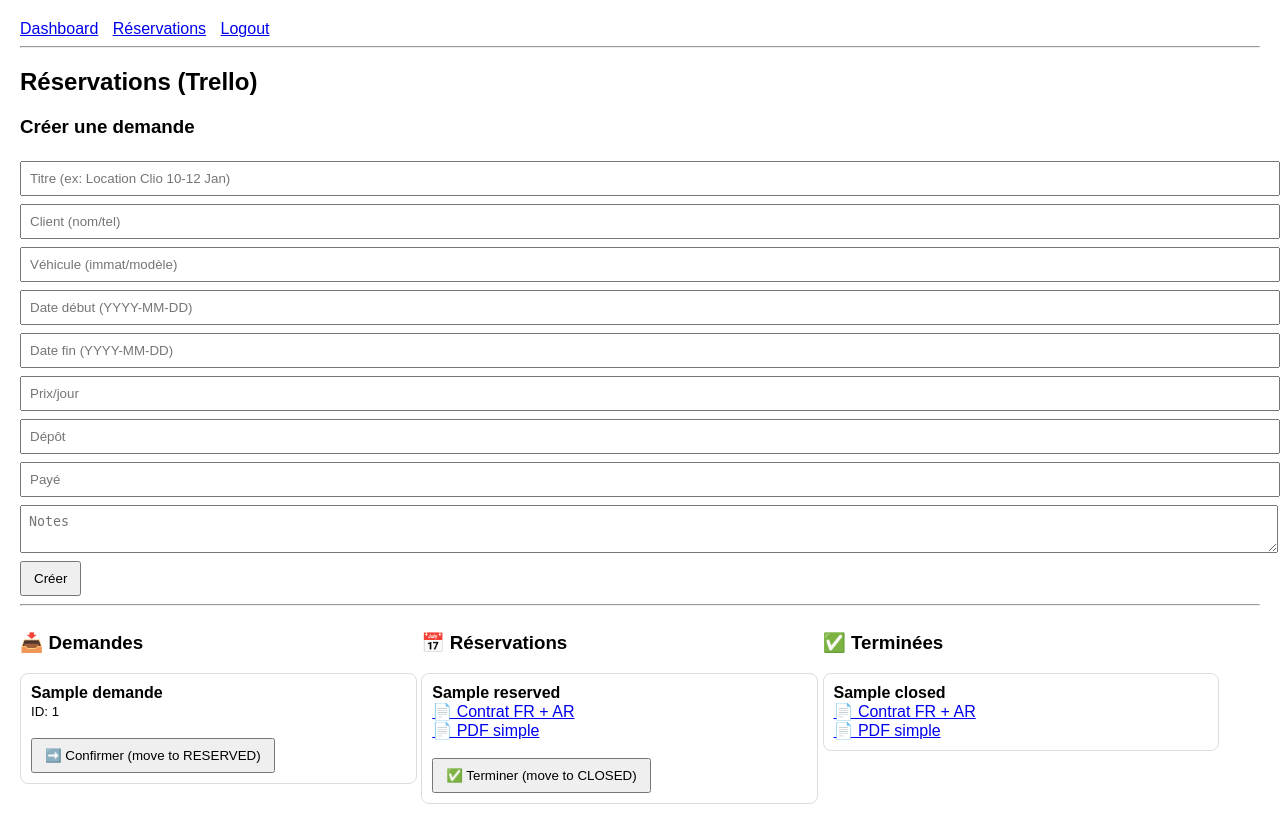
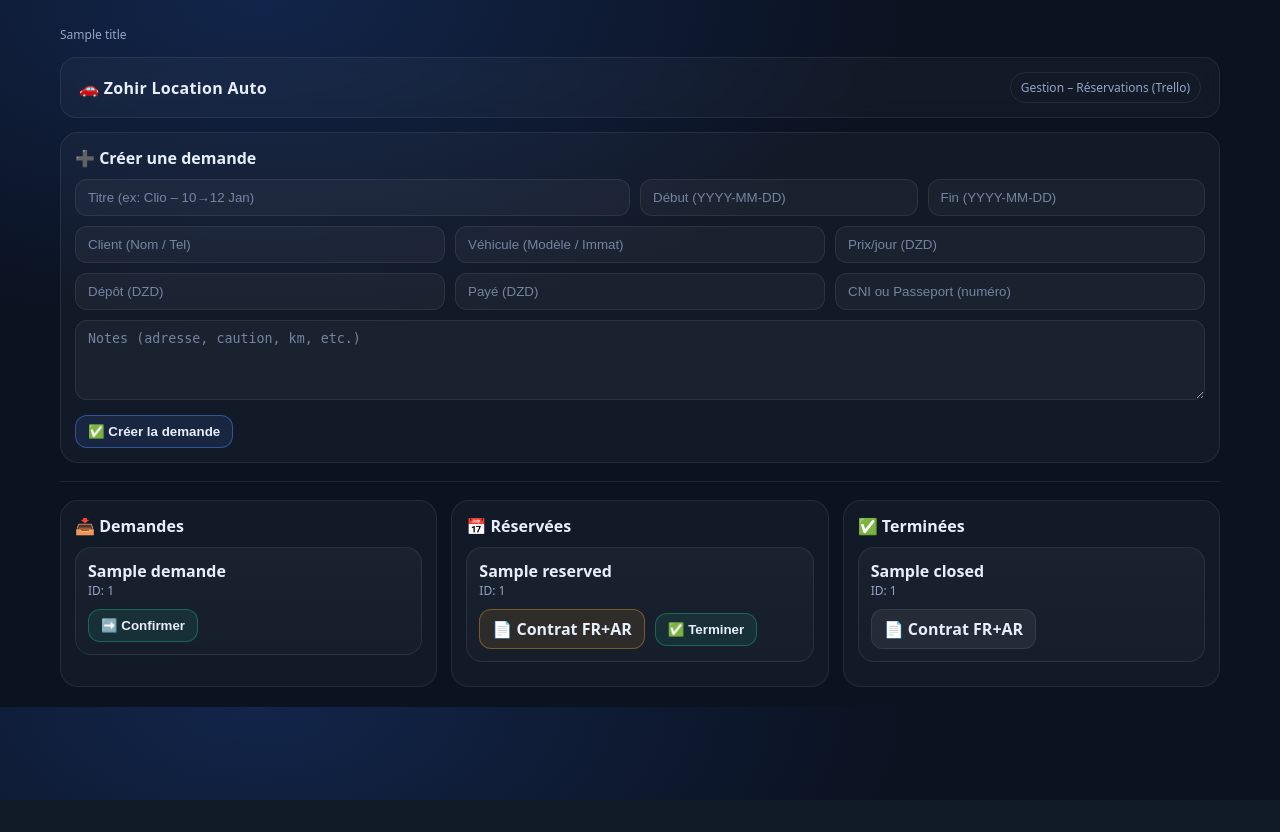
Before and after one commit to Nadir-source/trello, a Python web app: template templates/bookings.html in a window 1280 px wide. After the commit the page ends 800 px from the top, so only its background shows below. Run offline with Jinja, Linux system fonts and the light colour scheme; the template is opened without the code that fills it: most values are stand-ins (such as "Sample title", 1, 10 or a date in 2020).

Commit message:
frontend: new layout + bookings UI + global css

```diff
--- /dev/null
+++ b/static/style.css
@@ -0,0 +1,109 @@
+:root{
+  --bg:#0b1220;
+  --card:#0f1a2e;
+  --muted:#93a4c7;
+  --text:#e8eefc;
+  --line:rgba(255,255,255,.08);
+  --accent:#4f8cff;
+  --ok:#20c997;
+  --warn:#ffb020;
+  --bad:#ff5d5d;
+}
+
+*{box-sizing:border-box}
+body{
+  margin:0;
+  font-family: ui-sans-serif, system-ui, -apple-system, Segoe UI, Roboto, Arial;
+  background: radial-gradient(1200px 600px at 20% 0%, #12254a 0%, var(--bg) 55%);
+  color:var(--text);
+}
+
+a{color:var(--accent); text-decoration:none}
+a:hover{text-decoration:underline}
+
+.container{max-width:1200px; margin:0 auto; padding:20px}
+
+.topbar{
+  display:flex; align-items:center; justify-content:space-between;
+  padding:14px 18px; border:1px solid var(--line);
+  background:rgba(255,255,255,.03); border-radius:16px;
+  position:sticky; top:10px; backdrop-filter: blur(8px);
+}
+
+.brand{font-weight:800; letter-spacing:.3px}
+.badge{
+  padding:6px 10px; border-radius:999px; border:1px solid var(--line);
+  color:var(--muted); font-size:12px;
+}
+
+.grid{
+  display:grid; gap:14px;
+  grid-template-columns: 1fr 1fr 1fr;
+}
+
+.panel{
+  border:1px solid var(--line);
+  background:rgba(255,255,255,.03);
+  border-radius:18px;
+  padding:14px;
+}
+
+.panel h3{margin:0 0 10px 0; font-size:16px}
+
+.card{
+  border:1px solid var(--line);
+  background:linear-gradient(180deg, rgba(255,255,255,.04), rgba(255,255,255,.02));
+  border-radius:16px;
+  padding:12px;
+  margin:10px 0;
+}
+
+.small{color:var(--muted); font-size:12px}
+.row{display:flex; gap:10px; flex-wrap:wrap; align-items:center}
+
+.btn{
+  display:inline-flex; align-items:center; gap:8px;
+  border:1px solid var(--line);
+  background:rgba(255,255,255,.06);
+  color:var(--text);
+  padding:8px 12px;
+  border-radius:12px;
+  cursor:pointer;
+  font-weight:600;
+}
+.btn:hover{background:rgba(255,255,255,.10)}
+.btn.ok{border-color:rgba(32,201,151,.35); background:rgba(32,201,151,.10)}
+.btn.warn{border-color:rgba(255,176,32,.35); background:rgba(255,176,32,.10)}
+.btn.bad{border-color:rgba(255,93,93,.35); background:rgba(255,93,93,.10)}
+.btn.primary{border-color:rgba(79,140,255,.45); background:rgba(79,140,255,.12)}
+
+form{margin:0}
+input, textarea{
+  width:100%;
+  padding:10px 12px;
+  border-radius:12px;
+  border:1px solid var(--line);
+  background:rgba(255,255,255,.04);
+  color:var(--text);
+  outline:none;
+}
+textarea{min-height:80px; resize:vertical}
+input::placeholder, textarea::placeholder{color:rgba(147,164,199,.75)}
+
+.formgrid{
+  display:grid;
+  grid-template-columns: 2fr 1fr 1fr;
+  gap:10px;
+}
+.formgrid2{
+  display:grid;
+  grid-template-columns: 1fr 1fr 1fr;
+  gap:10px;
+}
+
+hr{border:0; border-top:1px solid var(--line); margin:18px 0}
+
+@media (max-width: 980px){
+  .grid{grid-template-columns:1fr}
+  .formgrid, .formgrid2{grid-template-columns:1fr}
+}
--- a/templates/bookings.html
+++ b/templates/bookings.html
@@ -1,80 +1,101 @@
 {% extends "layout.html" %}
 {% block content %}
-<h2>Réservations (Trello)</h2>
 
-<h3>Créer une demande</h3>
+<div class="topbar">
+  <div class="brand">🚗 Zohir Location Auto</div>
+  <div class="badge">Gestion – Réservations (Trello)</div>
+</div>
+
+<div style="height:14px"></div>
+
+<div class="panel">
+  <h3>➕ Créer une demande</h3>
+
   <form method="post" action="/bookings/create">
-  <input name="title" placeholder="Titre (ex: Location Clio 10-12 Jan)" />
-  <input name="client" placeholder="Client (nom/tel)" />
-  <input name="vehicle" placeholder="Véhicule (immat/modèle)" />
-  <input name="start" placeholder="Date début (YYYY-MM-DD)" />
-  <input name="end" placeholder="Date fin (YYYY-MM-DD)" />
-  <input name="ppd" placeholder="Prix/jour" />
-  <input name="deposit" placeholder="Dépôt" />
-  <input name="paid" placeholder="Payé" />
-  <textarea name="notes" placeholder="Notes"></textarea>
-  <button>Créer</button>
+    <div class="formgrid">
+      <input name="title" placeholder="Titre (ex: Clio – 10→12 Jan)" />
+      <input name="start" placeholder="Début (YYYY-MM-DD)" />
+      <input name="end" placeholder="Fin (YYYY-MM-DD)" />
+    </div>
+
+    <div class="formgrid2" style="margin-top:10px">
+      <input name="client" placeholder="Client (Nom / Tel)" />
+      <input name="vehicle" placeholder="Véhicule (Modèle / Immat)" />
+      <input name="ppd" placeholder="Prix/jour (DZD)" />
+    </div>
+
+    <div class="formgrid2" style="margin-top:10px">
+      <input name="deposit" placeholder="Dépôt (DZD)" />
+      <input name="paid" placeholder="Payé (DZD)" />
+      <input name="doc" placeholder="CNI ou Passeport (numéro)" />
+    </div>
+
+    <div style="margin-top:10px">
+      <textarea name="notes" placeholder="Notes (adresse, caution, km, etc.)"></textarea>
+    </div>
+
+    <div class="row" style="margin-top:10px">
+      <button class="btn primary" type="submit">✅ Créer la demande</button>
+    </div>
   </form>
+</div>
 
 <hr>
 
-<div class="col">
+<div class="grid">
+  <div class="panel">
     <h3>📥 Demandes</h3>
     {% for c in demandes %}
       <div class="card">
-      <b>{{ c.name }}</b><br>
-      <small>ID: {{ c.id }}</small><br><br>
+        <div><b>{{ c.name }}</b></div>
+        <div class="small">ID: {{ c.id }}</div>
 
-      <form method="post" action="/bookings/to_reserved/{{ c.id }}">
-        <button>➡️ Confirmer (move to RESERVED)</button>
+        <div class="row" style="margin-top:10px">
+          <form method="post" action="/bookings/move/{{ c.id }}/reserved">
+            <button class="btn ok" type="submit">➡️ Confirmer</button>
           </form>
         </div>
+      </div>
+    {% else %}
+      <div class="small">Aucune demande.</div>
     {% endfor %}
   </div>
 
-<div class="col">
-  <h3>📅 Réservations</h3>
+  <div class="panel">
+    <h3>📅 Réservées</h3>
     {% for c in reserved %}
       <div class="card">
-      <b>{{ c.name }}</b><br>
+        <div><b>{{ c.name }}</b></div>
+        <div class="small">ID: {{ c.id }}</div>
 
-      <!-- NOUVEAU : contrat FR + AR -->
-      <a href="/bookings/{{ c.id }}/contract" class="btn">
-        📄 Contrat FR + AR
-      </a>
-      <br>
+        <div class="row" style="margin-top:10px">
+          <a class="btn warn" href="/bookings/contract.pdf/{{ c.id }}">📄 Contrat FR+AR</a>
 
-      <!-- Ancien PDF si tu veux le garder -->
-      <a href="/bookings/pdf/{{ c.id }}" class="btn">
-        📄 PDF simple
-      </a>
-
-      <br><br>
-
-      <form method="post" action="/bookings/to_closed/{{ c.id }}">
-        <button>✅ Terminer (move to CLOSED)</button>
+          <form method="post" action="/bookings/move/{{ c.id }}/done">
+            <button class="btn ok" type="submit">✅ Terminer</button>
           </form>
         </div>
+      </div>
+    {% else %}
+      <div class="small">Aucune réservation.</div>
     {% endfor %}
   </div>
 
-<div class="col">
+  <div class="panel">
     <h3>✅ Terminées</h3>
     {% for c in closed %}
       <div class="card">
-      <b>{{ c.name }}</b><br>
+        <div><b>{{ c.name }}</b></div>
+        <div class="small">ID: {{ c.id }}</div>
 
-      <!-- Contrat FR + AR aussi disponible après clôture -->
-      <a href="/bookings/{{ c.id }}/contract" class="btn">
-        📄 Contrat FR + AR
-      </a>
-      <br>
-
-      <a href="/bookings/pdf/{{ c.id }}" class="btn">
-        📄 PDF simple
-      </a>
+        <div class="row" style="margin-top:10px">
+          <a class="btn" href="/bookings/contract.pdf/{{ c.id }}">📄 Contrat FR+AR</a>
         </div>
+      </div>
+    {% else %}
+      <div class="small">Aucune réservation terminée.</div>
     {% endfor %}
+  </div>
 </div>
 
 {% endblock %}
--- a/templates/layout.html
+++ b/templates/layout.html
@@ -1,24 +1,19 @@
 <!doctype html>
 <html lang="fr">
 <head>
-  <meta charset="utf-8"/>
-  <title>Trello Car Rental</title>
-  <style>
-    body{font-family:Arial;margin:20px}
-    .top a{margin-right:10px}
-    .card{border:1px solid #ddd;border-radius:8px;padding:10px;margin:8px 0}
-    .col{width:32%;display:inline-block;vertical-align:top}
-    input,textarea{width:100%;padding:8px;margin:4px 0}
-    button{padding:8px 12px}
-  </style>
+  <meta charset="utf-8" />
+  <meta name="viewport" content="width=device-width, initial-scale=1" />
+  <title>{{ title or "Zohir Location Auto" }}</title>
+
+  <!-- Global CSS -->
+  <link rel="stylesheet" href="{{ url_for('static', filename='style.css') }}">
 </head>
 <body>
-  <div class="top">
-    <a href="/dashboard">Dashboard</a>
-    <a href="/bookings">Réservations</a>
-    <a href="/admin/logout">Logout</a>
+  <div class="container">
+    {% if title %}
+      <div class="small" style="margin: 6px 0 14px 0;">{{ title }}</div>
+    {% endif %}
+    {% block content %}{% endblock %}
   </div>
-  <hr>
-  {% block content %}{% endblock %}
 </body>
 </html>
```
Also changed, not shown: app/bookings.py (+203 -114 lines). Lines whose indentation alone changed are shown as unchanged.
